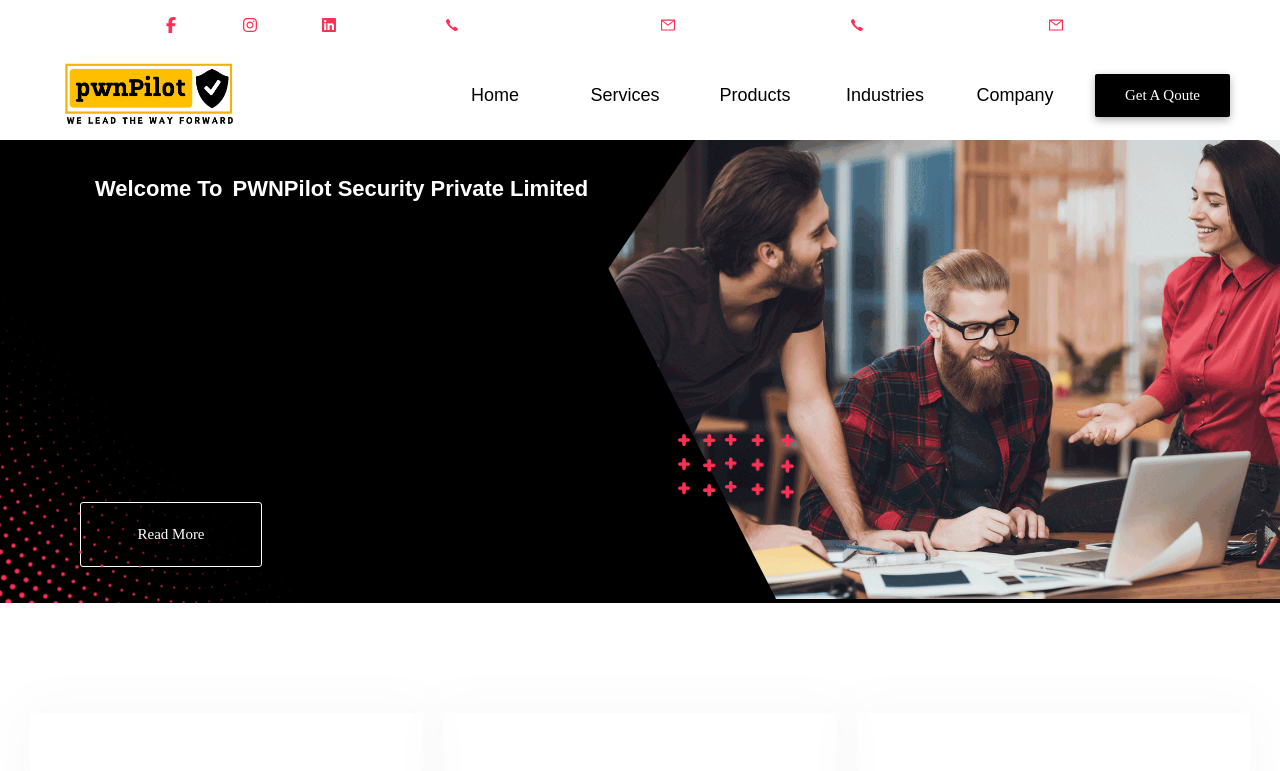
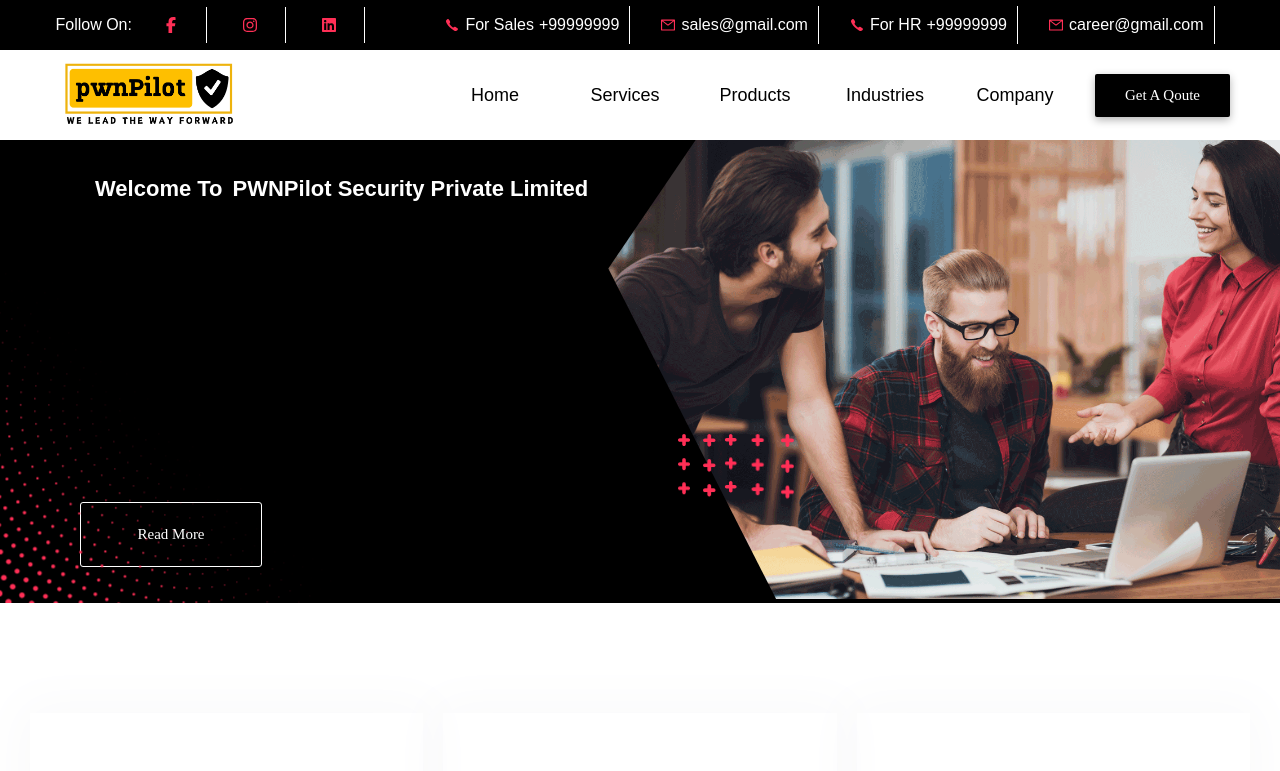
Before and after one commit to MayurKalwar0251/PwnPilot, a React (Vite) app: page / in a window 1280 px wide. Shown: the top 771 px of the page. Built offline with nearby package versions, Linux system fonts and the light colour scheme.

Commit message:
Save Changes

```diff
--- a/src/components/contacts/contact.css
+++ b/src/components/contacts/contact.css
@@ -7,7 +7,7 @@
   flex-direction: row;
   width: 100%;
   height: 50px;
-  background-color: var(--black-color);
+  background-color: black;
   color: white;
   z-index: 1000;
   align-items: center;
```
